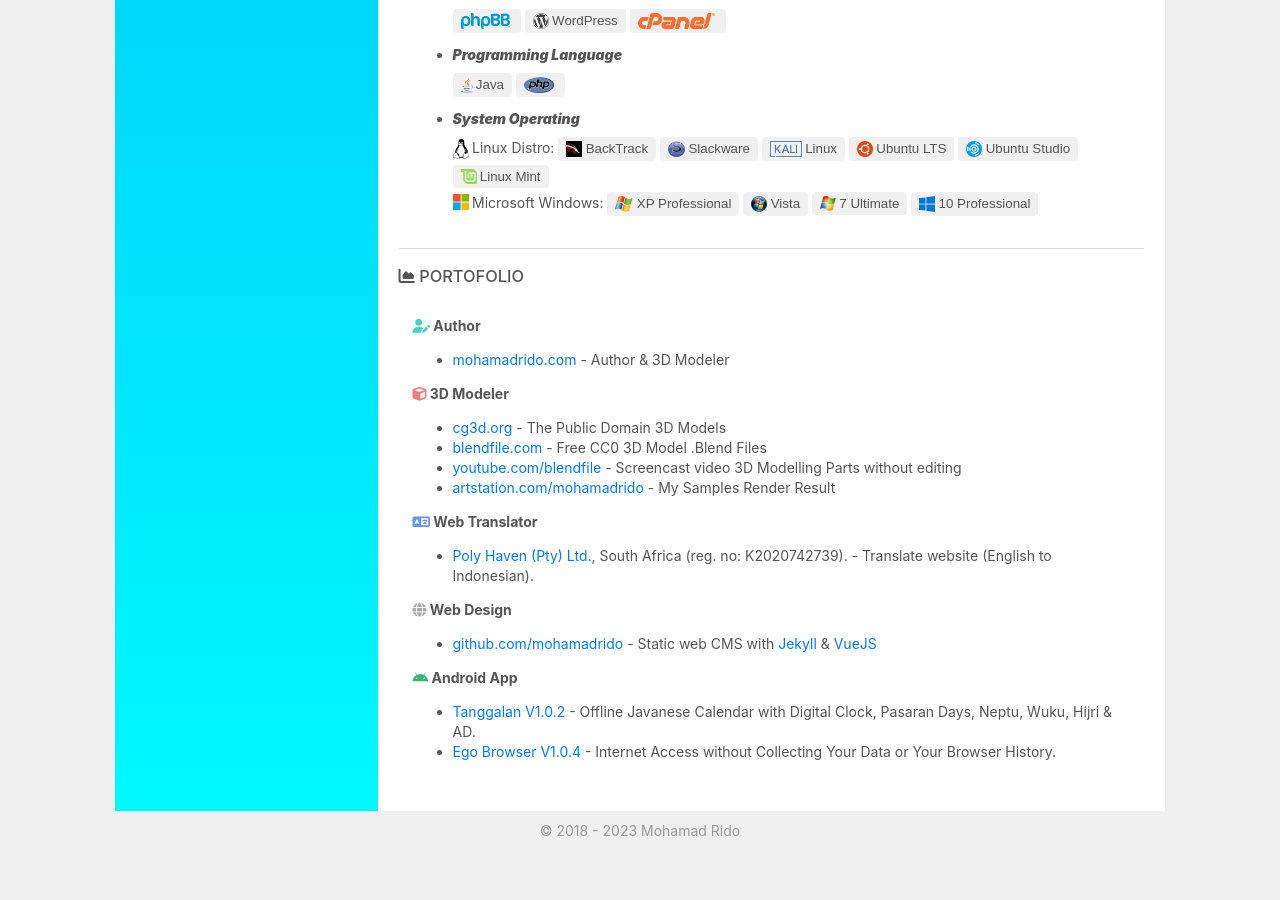
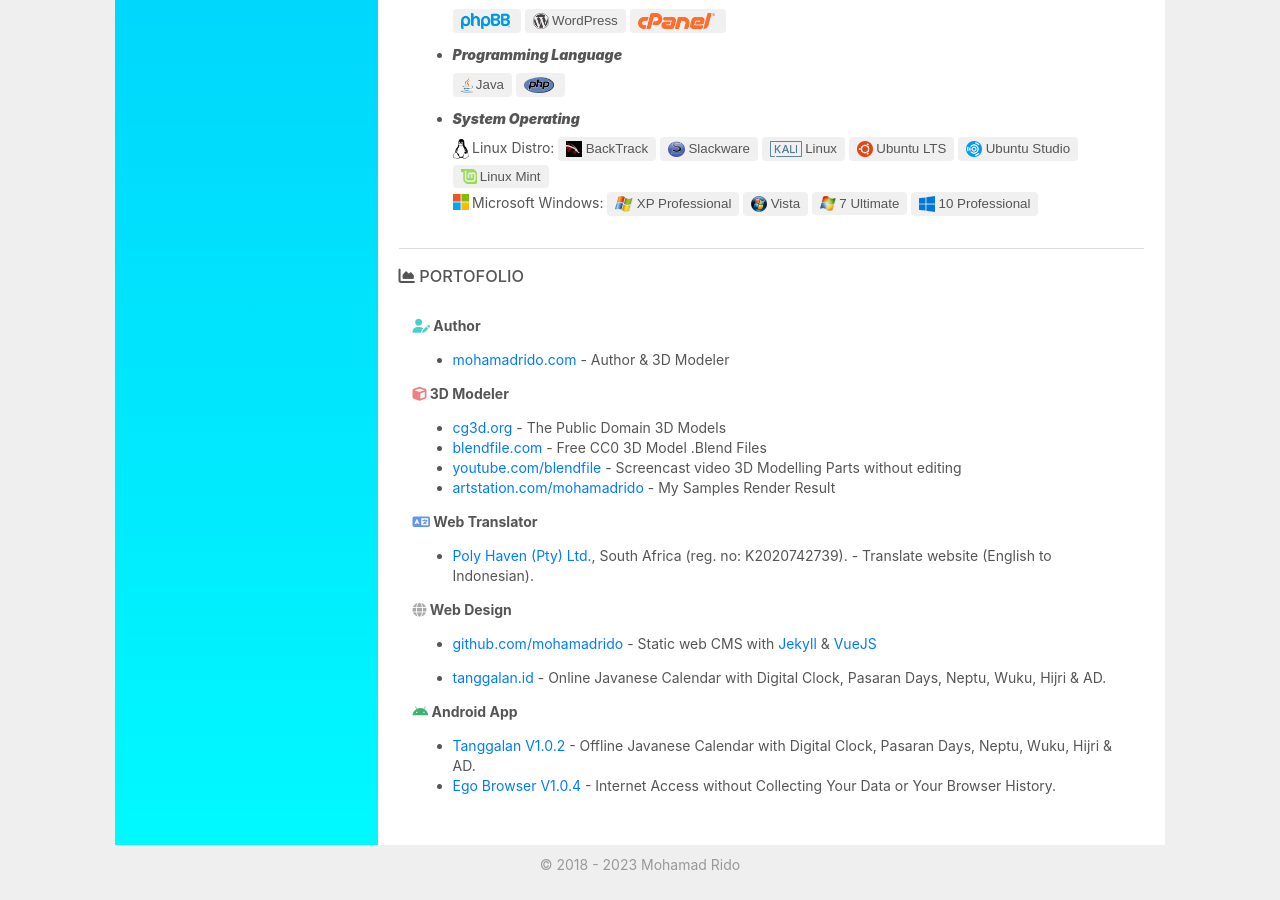
Before and after one commit to j5sacolasembalagens-pixel/xkhujztrbowverbtqv9mmmgnutuqjjakzdfafbwww, a Jekyll site: the page built from index.html, in a window 1280 px wide and 900 px high, scrolled down 2277 px. Built offline with Jekyll 4.4.1, drawn with Linux system fonts in a browser that asks for light colours; nearby versions of some CDN libraries; before the commit the page ends 3143 px from its top, so only the background shows below that.

Commit message:
Update index.html

```diff
--- a/index.html
+++ b/index.html
@@ -196,6 +196,10 @@ layout: default
       <li><a href="https://github.com/mohamadrido">github.com/mohamadrido</a> - Static web CMS with <a href="https://jekyllrb.com">Jekyll</a> &amp; <a href="https://vuejs.org">VueJS</a></li>
       </ul>
 
+          <ul>
+      <li><a href="https://tanggalan.id">tanggalan.id</a> - Online Javanese Calendar with Digital Clock, Pasaran Days, Neptu, Wuku, Hijri & AD.</li>
+      </ul>
+
     <b><i class="fab fa-android" style="color:mediumseagreen;"></i> Android App</b>
       <ul>
       <li><a href="https://mohamadrido.com/app">Tanggalan V1.0.2</a> - Offline Javanese Calendar with Digital Clock, Pasaran Days, Neptu, Wuku, Hijri & AD.</li>
```
